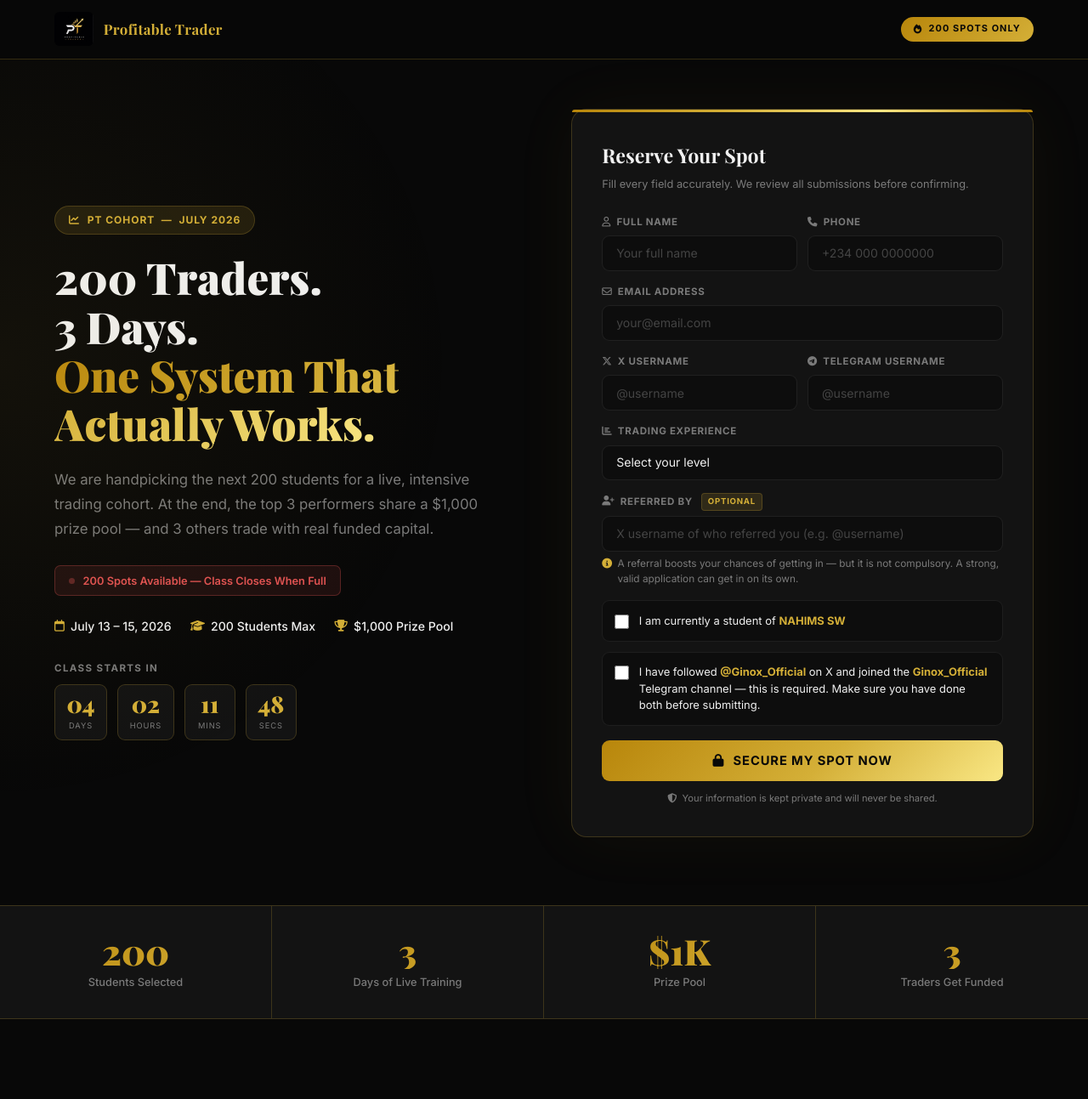
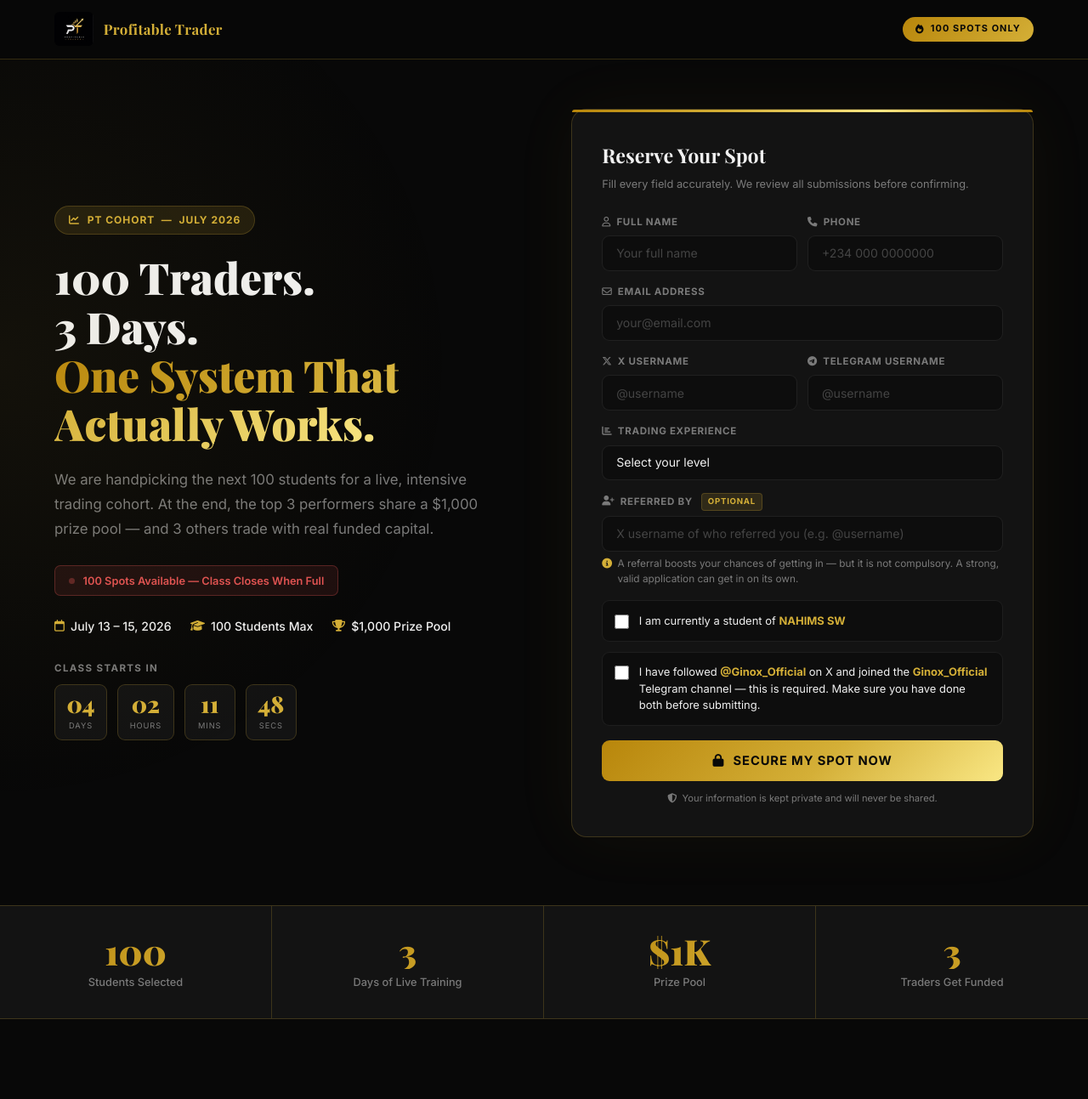
Before and after one commit to Codewaveng/profitabletraders, a plain HTML site: page index.html in a window 1280 px wide. Shown: the top 1293 px of the page at 85% size. Drawn offline with nearby package versions, Linux system fonts and the light colour scheme; a web font is replaced by a local one.

Commit message:
Reduce spots from 200 to 100

```diff
--- a/index.html
+++ b/index.html
@@ -843,7 +843,7 @@
   </div>
   <div class="nav-pill">
     <i class="fa-solid fa-fire"></i>
-    200 Spots Only
+    100 Spots Only
   </div>
 </nav>
 
@@ -857,25 +857,25 @@
     </div>
 
     <h1>
-      200 Traders.<br />
+      100 Traders.<br />
       3 Days.<br />
       <span class="gold-text">One System That<br />Actually Works.</span>
     </h1>
 
     <p class="hero-desc">
-      We are handpicking the next 200 students for a live, intensive trading cohort.
+      We are handpicking the next 100 students for a live, intensive trading cohort.
       At the end, the top 3 performers share a $1,000 prize pool — and 3 others trade
       with real funded capital.
     </p>
 
     <div class="scarcity-bar">
       <span class="blink"></span>
-      200 Spots Available &mdash; Class Closes When Full
+      100 Spots Available &mdash; Class Closes When Full
     </div>
 
     <div class="hero-meta">
       <span><i class="fa-regular fa-calendar"></i> July 13 &ndash; 15, 2026</span>
-      <span><i class="fa-solid fa-graduation-cap"></i> 200 Students Max</span>
+      <span><i class="fa-solid fa-graduation-cap"></i> 100 Students Max</span>
       <span><i class="fa-solid fa-trophy"></i> $1,000 Prize Pool</span>
     </div>
 
@@ -1000,7 +1000,7 @@
 <!-- ════ STATS BAR ═══════════════════════ -->
 <div class="stats-bar">
   <div class="stat">
-    <div class="stat-num">200</div>
+    <div class="stat-num">100</div>
     <div class="stat-lbl">Students Selected</div>
   </div>
   <div class="stat">
@@ -1136,7 +1136,7 @@
   <div class="section-tag">Entry Requirements</div>
   <h2 class="section-heading">Three Steps to Get In.</h2>
   <p class="section-sub">
-    Spots are limited to 200. Meeting these requirements qualifies you to be reviewed —
+    Spots are limited to 100. Meeting these requirements qualifies you to be reviewed —
     all three must be completed before your application is considered.
   </p>
 
@@ -1186,7 +1186,7 @@
 <section class="cta-sec">
   <div class="section-tag" style="justify-content:center;">Limited Availability</div>
   <h2>
-    The <span class="gold-text">Next 200</span><br />Start Here.
+    The <span class="gold-text">Next 100</span><br />Start Here.
   </h2>
   <p>When these spots are filled, they are gone. The class runs July 13&ndash;15 and will not be repeated.</p>
   <a href="#register" class="btn-gold">
```
